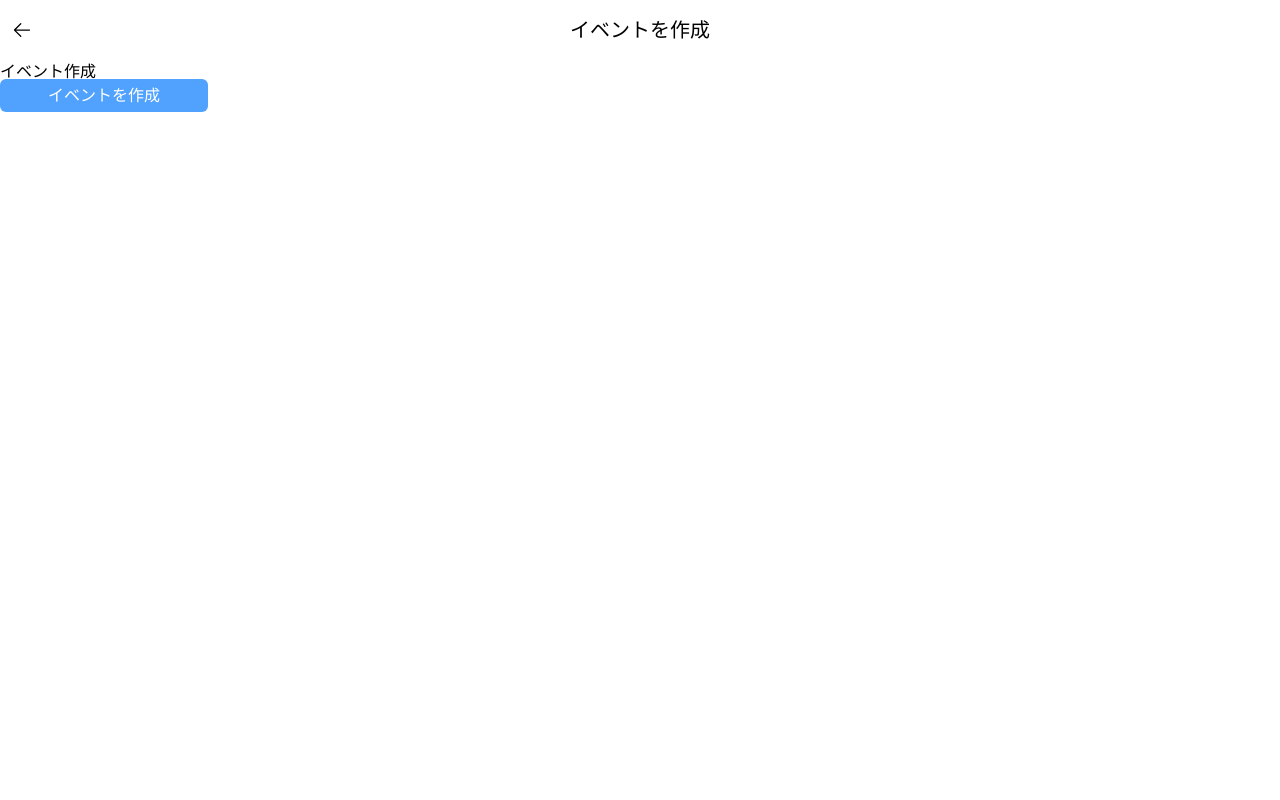
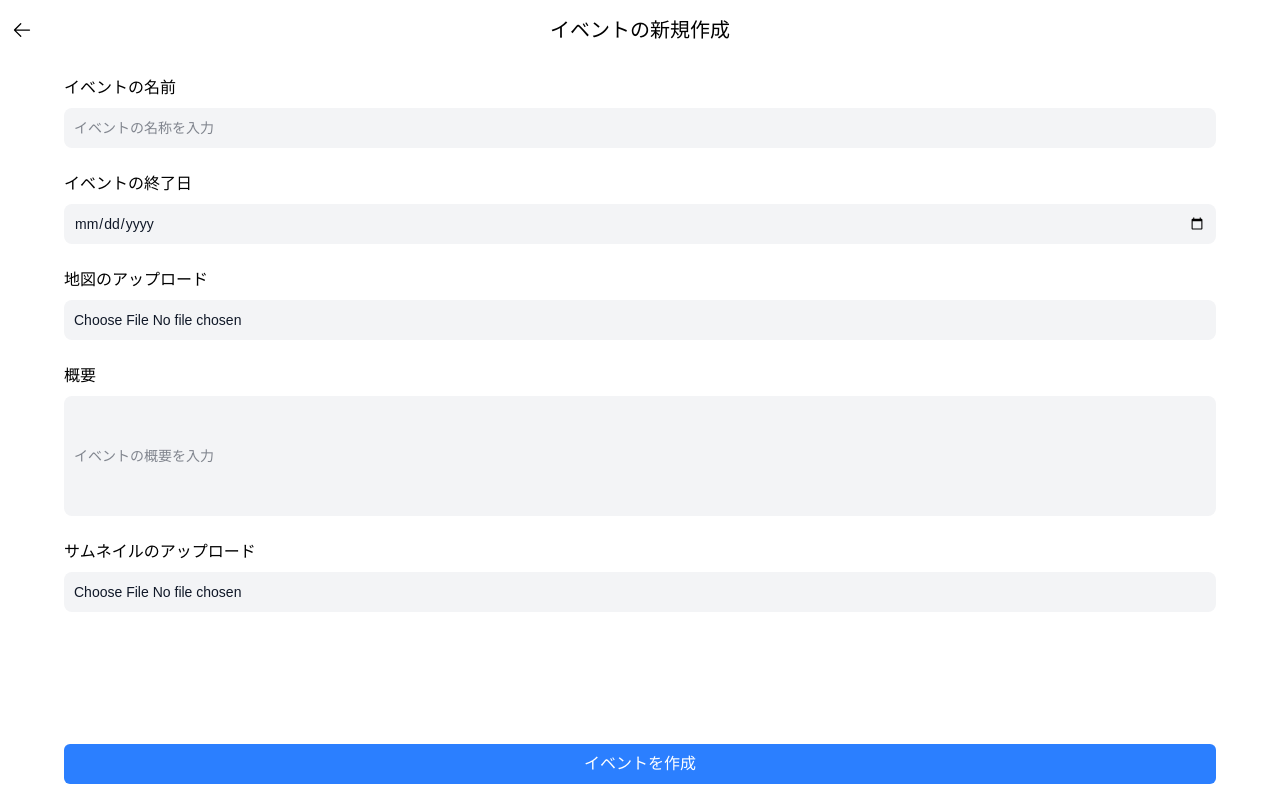
Before and after one commit to NeeeRL/Sakutto_Rally, a React (Vite) app in the folder Apps/Organizer/: page /create in a window 1280 px wide. Built offline with nearby package versions, Linux system fonts and the light colour scheme.

Commit message:
イベントの新規作成画面を作成

```diff
--- a/Apps/Organizer/src/App.tsx
+++ b/Apps/Organizer/src/App.tsx
@@ -9,7 +9,7 @@ function App() {
   return (
     <>
       <p className="">適当な画像</p>
-      <p>スタンプラリーをさくっとミニマムに作成できます！</p>
+      <p>スタンプラリーをサクッとミニマムに作成できます！</p>
       <div className="w-full flex justify-center items-center flex-col">
         <Link to="/create" className="text-white text-center bg-blue-400 font-bold px-12 py-2 rounded-md my-4">新しく作成する</Link>
         <Link to="/load" className="text-white text-center bg-blue-400 font-bold px-12 py-2 rounded-md my-4">設定ファイルを読み込む</Link>
--- a/Apps/Organizer/src/addCheckPoints.tsx
+++ b/Apps/Organizer/src/addCheckPoints.tsx
@@ -4,9 +4,11 @@ function addCheckPoints () {
     return(
         <>
             <Header text="チェックポイントを追加"/>
-            <p className="">ロード画面</p>
 
-        <Link to="/download" className="text-white text-center bg-blue-400 font-bold px-12 py-2 rounded-md my-4">完了する</Link>
+            <div className="w-full flex justify-center items-center flex-col">
+                <p className="">ロード画面</p>
+                <Link to="/download" className="fixed w-9/10 bottom-0 text-white text-center bg-blue-500 font-bold px-12 py-2 rounded-md my-4">完了する</Link>
+            </div>
         </>
     )
 }
--- a/Apps/Organizer/src/createEvent.tsx
+++ b/Apps/Organizer/src/createEvent.tsx
@@ -3,10 +3,25 @@ import { Link } from 'react-router-dom'
 function createEvent () {
     return(
         <>
-            <Header text="イベントを作成"/>
-            <p className="">イベント作成</p>
+            <Header text="イベントの新規作成"/>
 
-            <Link to="/checkpoints" className="text-white text-center bg-blue-400 font-bold px-12 py-2 rounded-md my-4">イベントを作成</Link>
+            <div className="w-full flex justify-center items-center flex-col mb-30">
+
+                <div className="w-9/10">
+                    <p className="mt-4 mb-2">イベントの名前</p>
+                    <input type="text" className="bg-gray-100 text-gray-900 rounded-lg p-2.5 w-full text-sm focus:border-gray-400 focus:ring-2 focus:ring-gray-400 outline-none" placeholder="イベントの名称を入力"/>
+                    <p className="mt-6 my-2">イベントの終了日</p>
+                    <input type="date" className="bg-gray-100 text-gray-900 rounded-lg p-2.5 w-full text-sm focus:border-gray-400 focus:ring-2 focus:ring-gray-400 outline-none"/>
+                    <p className="mt-6 my-2">地図のアップロード</p>
+                    <input type="file" className="bg-gray-100 text-gray-900 rounded-lg p-2.5 w-full text-sm focus:border-gray-400 focus:ring-2 focus:ring-gray-400 outline-none"/>
+                    <p className="mt-6 my-2">概要</p>
+                    <input type="text" className="bg-gray-100 text-gray-900 rounded-lg p-2.5 w-full h-30 text-sm focus:border-gray-400 focus:ring-2 focus:ring-gray-400 outline-none" placeholder="イベントの概要を入力"/>
+                    <p className="mt-6 my-2">サムネイルのアップロード</p>
+                    <input type="file" className="bg-gray-100 text-gray-900 rounded-lg p-2.5 w-full text-sm focus:border-gray-400 focus:ring-2 focus:ring-gray-400 outline-none"/>
+
+                </div>
+                <Link to="/checkpoints" className="fixed w-9/10 bottom-0 text-white text-center bg-blue-500 font-bold px-12 py-2 rounded-md my-4">イベントを作成</Link>
+            </div>
         </>
     )
 }
--- a/Apps/Organizer/src/downloadFiles.tsx
+++ b/Apps/Organizer/src/downloadFiles.tsx
@@ -2,8 +2,11 @@ import Header from './header.tsx'
 function downloadFiles () {
     return(
         <>
+
             <Header text="ファイルをダウンロード"/>
-            <p className="">HTML，設定JSON，QRコード</p>
+            <div className="w-full flex justify-center items-center flex-col">
+                <p className="">HTML，設定JSON，QRコード</p>
+            </div>
         </>
     )
 }
```
